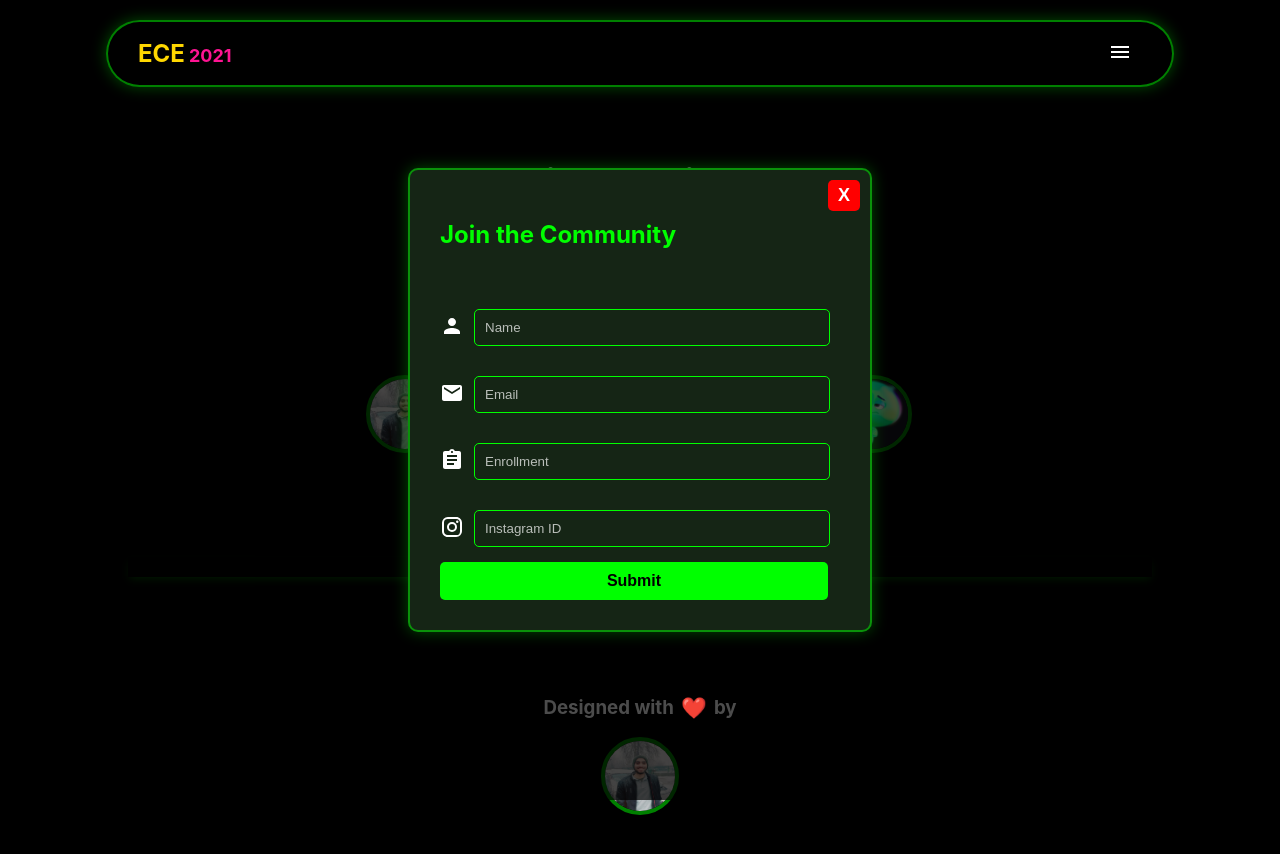
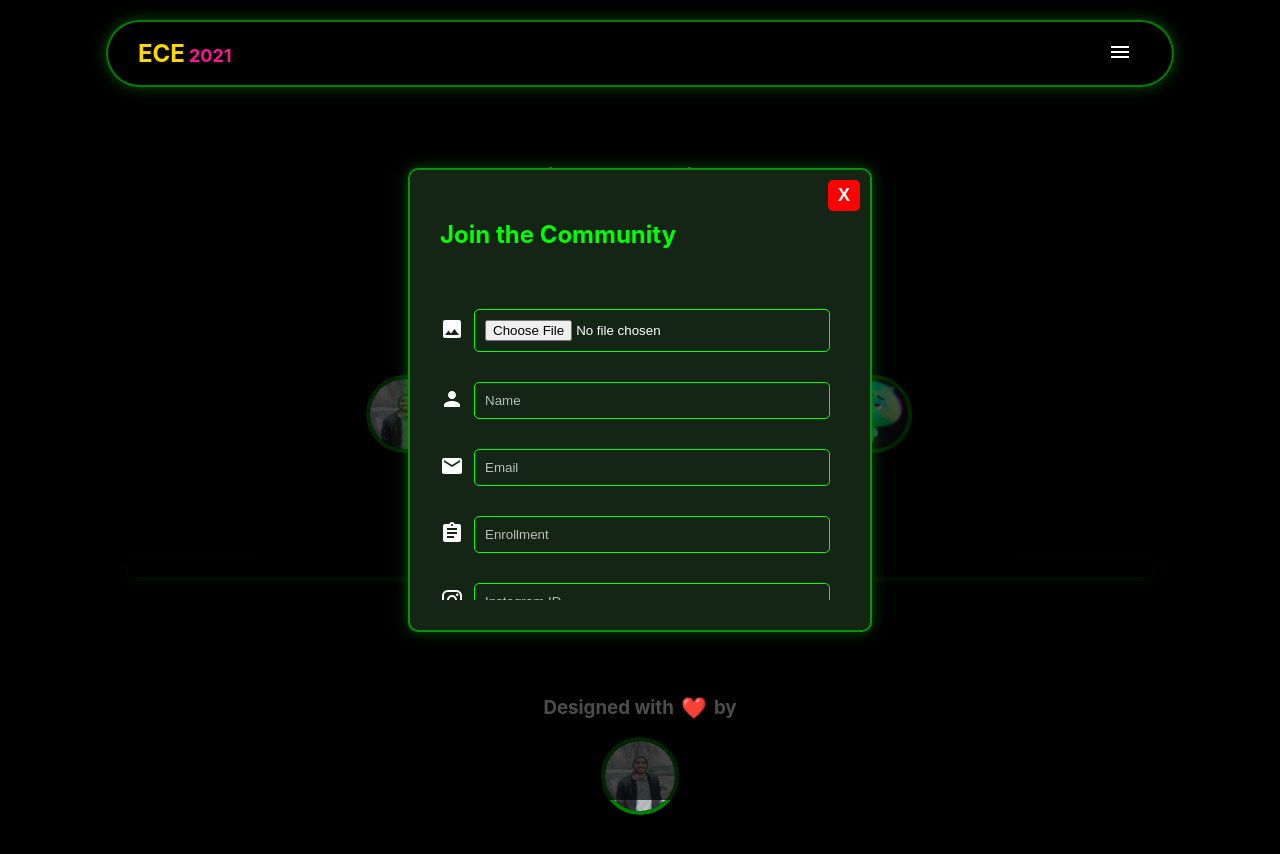
Before and after one commit to sumit2011/ece2021, a React (Create React App) app: page / in a window 1280 px wide. Both pictures are taken after a click on the element "Join Now". Shown: the top 854 px of the page. Built offline with nearby package versions, Linux system fonts and the light colour scheme; grey boxes are pictures that could not be loaded.

Commit message:
updating form

```diff
--- a/src/Components/Form.jsx
+++ b/src/Components/Form.jsx
@@ -1,6 +1,6 @@
 import React from 'react';
 import styled from 'styled-components';
-import { Person, Email, Assignment, Instagram, Facebook, Twitter, LinkedIn, Link } from '@mui/icons-material';
+import { Person, Email, Assignment, Instagram, Facebook, Twitter, LinkedIn, Link, Image as ImageIcon } from '@mui/icons-material';
 
 const ModalBackground = styled.div`
   position: fixed;
@@ -20,7 +20,7 @@ const ModalContainer = styled.div`
   border-radius: 10px;
   width: 400px;
   max-width: 90%;
-  max-height: 50vh; /* Limit the height to 90% of the viewport */
+  max-height: 50vh; /* Limit the height to 70% of the viewport */
   display: flex;
   flex-direction: column;
   position: relative;
@@ -36,7 +36,7 @@ const FormContainer = styled.div`
   overflow-y: auto; /* Enable vertical scrolling */
   padding-right: 10px; /* Add space to avoid scrollbar overlapping */
   margin-top: 20px;
-  max-height: 70vh; /* Limit the form height to make it scrollable */
+  max-height: 60vh; /* Limit the form height to make it scrollable */
 
   /* Hide the scrollbar */
   ::-webkit-scrollbar {
@@ -81,6 +81,7 @@ const Input = styled.input`
   border: 1px solid #00ff00;
   background-color: transparent; /* Make background transparent */
   color: white; /* Text color */
+
   &::placeholder {
     color: rgba(255, 255, 255, 0.7); /* Placeholder text color */
   }
@@ -108,12 +109,17 @@ const JoinForm = ({ onClose }) => {
     facebookid: '',
     twitterid: '',
     linkedinid: '',
-    link: ''
+    link: '',
+    image: null, // State to hold the selected image
   });
 
   const handleInputChange = (e) => {
     const { name, value } = e.target;
     setFormData({ ...formData, [name]: value });
+  };
+
+  const handleImageChange = (e) => {
+    setFormData({ ...formData, image: e.target.files[0] }); // Store the selected image file
   };
 
   const handleSubmit = (e) => {
@@ -128,7 +134,17 @@ const JoinForm = ({ onClose }) => {
         <CloseButton onClick={onClose}>X</CloseButton>
         <h2>Join the Community</h2>
         <FormContainer>
-          <form>
+          <form onSubmit={handleSubmit}>
+          <InputContainer>
+              <InputIcon><ImageIcon /></InputIcon>
+              <Input
+                type="file"
+                name="image"
+                accept="image/*"
+                onChange={handleImageChange}
+                required
+              />
+            </InputContainer>
             <InputContainer>
               <InputIcon><Person /></InputIcon>
               <Input
@@ -217,12 +233,10 @@ const JoinForm = ({ onClose }) => {
                 required
               />
             </InputContainer>
+
+            <SubmitButton type="submit">Submit</SubmitButton>
           </form>
         </FormContainer>
-        {/* Submit button placed outside the form */}
-        <SubmitButton type="submit" onClick={handleSubmit}>
-          Submit
-        </SubmitButton>
       </ModalContainer>
     </ModalBackground>
   );
```
Also changed, not shown: 7 other files (tests, documents, lock files or other folders).
